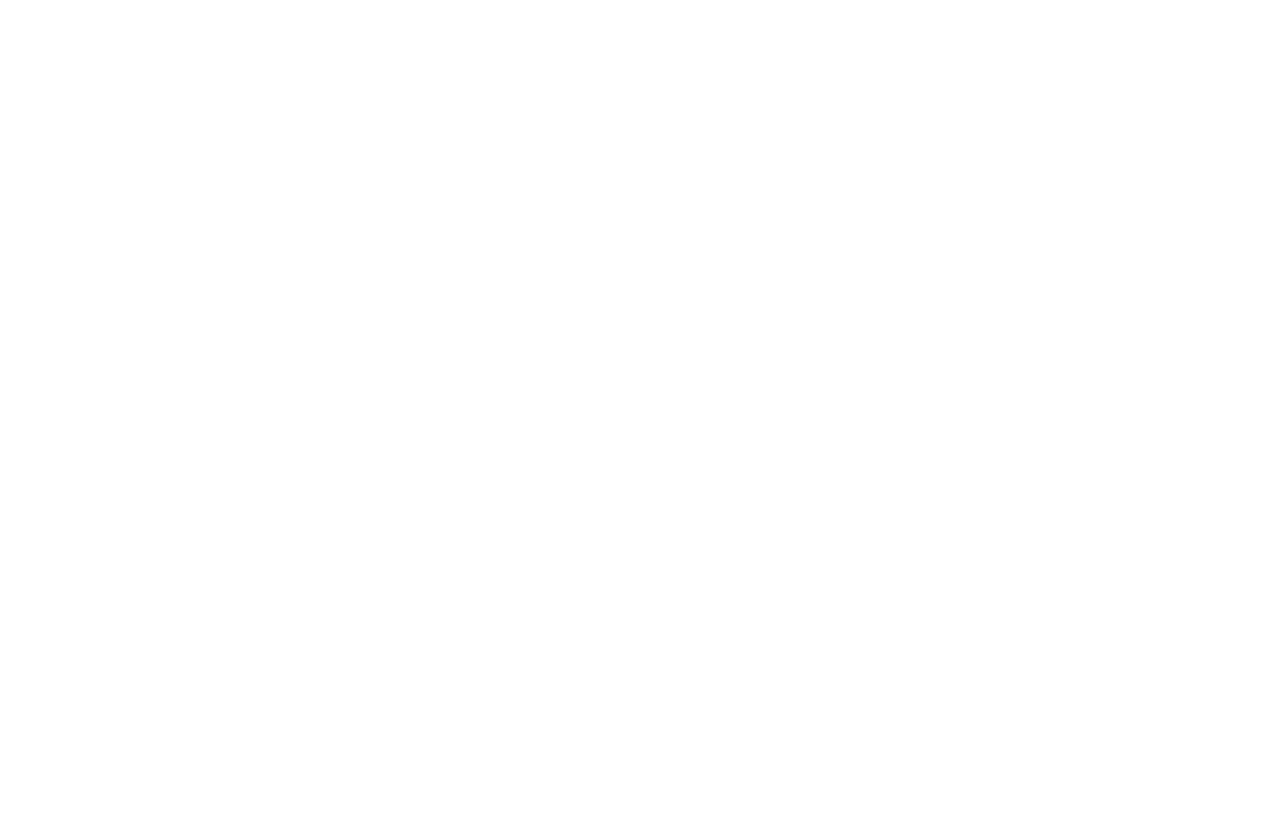
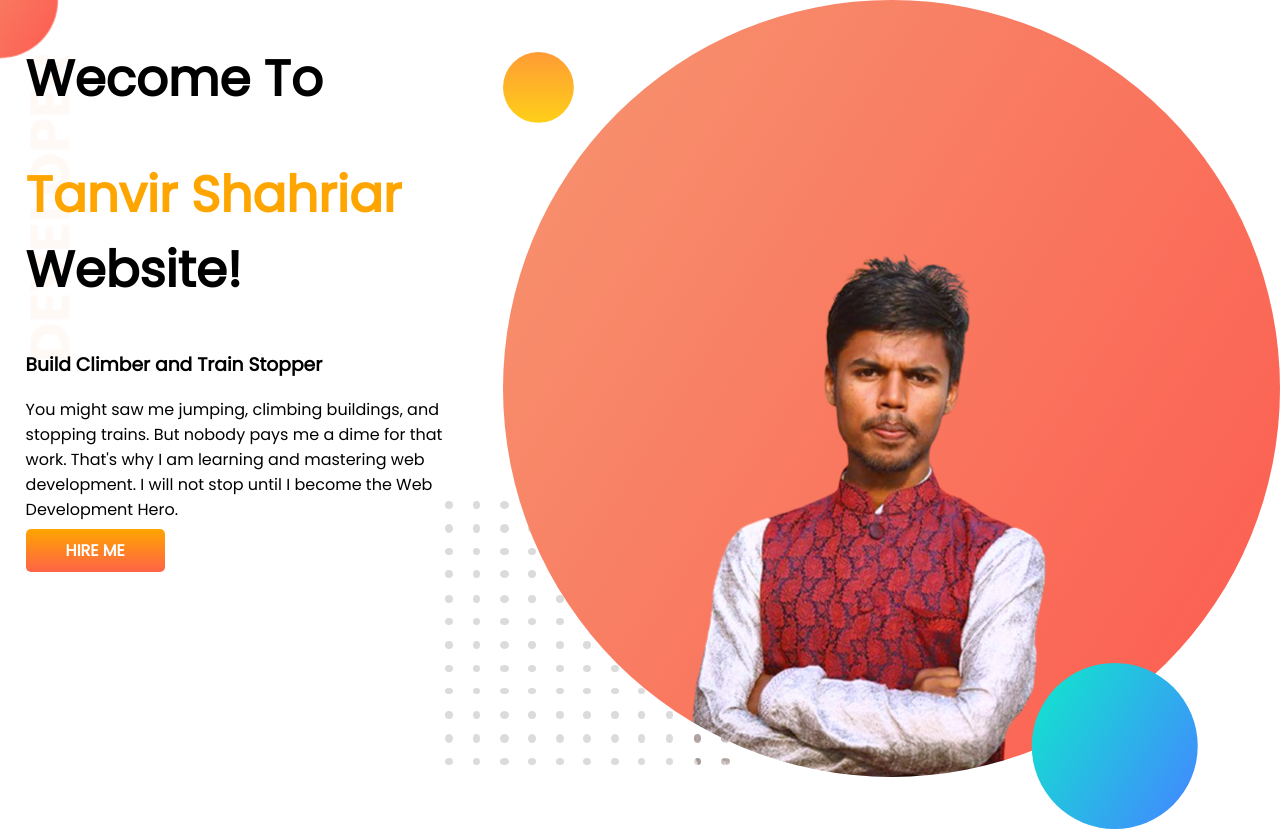
Before and after one commit to Tanvirshahriargit/developer-protfolio, a plain HTML site: page developer-protfolio/index.html in a window 1280 px wide. Before the commit the page ends 800 px from the top, so only its background shows below. Drawn offline with Linux system fonts and the light colour scheme.

Commit message:
fssection

```diff
--- a/developer-protfolio/index.html
+++ b/developer-protfolio/index.html
@@ -5,9 +5,23 @@
     <meta http-equiv="X-UA-Compatible" content="IE=edge">
     <meta name="viewport" content="width=device-width, initial-scale=1.0">
     <title>Tanvir Protfolio</title>
+    <link rel="preconnect" href="https://fonts.googleapis.com">
+    <link rel="preconnect" href="https://fonts.gstatic.com" crossorigin>
+    <link href="https://fonts.googleapis.com/css2?family=Poppins&display=swap" rel="stylesheet">
     <link rel="stylesheet" href="style.css">
 </head>
 <body>
-
+    <section class="top-banner">
+        <div class="half-weidth">
+            <h1>Wecome To </h1>
+            <h1> <span>Tanvir Shahriar</span> Website!</h1>
+            <h3>Build Climber and Train Stopper</h3>
+            <p>You might saw me jumping, climbing buildings, and stopping trains. But nobody pays me a dime for that work. That's why I am learning and mastering web development. I will not stop until I become the Web Development Hero.</p>
+        <a class="link-button" target="_blank" href="https://www.linkedin.com/in/tanvir-shahriar-129418181/">HIRE ME</a>
+        </div>
+        <div>
+            <img src="images/1.png" alt="">
+        </div>
+    </section>
 </body>
 </html>
--- a/developer-protfolio/style.css
+++ b/developer-protfolio/style.css
@@ -0,0 +1,33 @@
+body{
+    font-family: 'Poppins', sans-serif;
+    margin: 0 ;
+}
+h1{
+    font-size: 50px;
+}
+h1 span{
+    color: orange;
+}
+section{
+    display: flex;
+}
+.half-weidth{
+    width: 50%;
+    padding-left: 2% ;
+}
+.half-weidt img {
+    width: 80% ;
+}
+.link-button{
+    text-decoration: none;
+    background-image: linear-gradient(orange,tomato);
+    color: white;
+    font-weight: 700;
+    padding: 10px 40px ;
+    border-radius: 5px;
+}
+.top-banner{
+    background-image: url(images/top-banner.png);
+    background-repeat: no-repeat;
+    margin: ;
+}
```
Also changed, not shown: developer-protfolio/Image.JPG (deleted), developer-protfolio/images/1.png (added), developer-protfolio/images/2.png (added), developer-protfolio/images/dream-bg.png (added), developer-protfolio/images/exp-bg.png (added), developer-protfolio/images/jhankar.png (added), developer-protfolio/images/jhankar2.png (added), developer-protfolio/images/my-bg.png (added), developer-protfolio/images/my-bg2.png (added), developer-protfolio/images/top-banner.png (added), developer-protfolio/mypicture/1.png (added), developer-protfolio/mypicture/2.png (added), developer-protfolio/mypicture/3.png (added), developer-protfolio/mypicture/5-removebg-preview.png (added), 3 other files.
